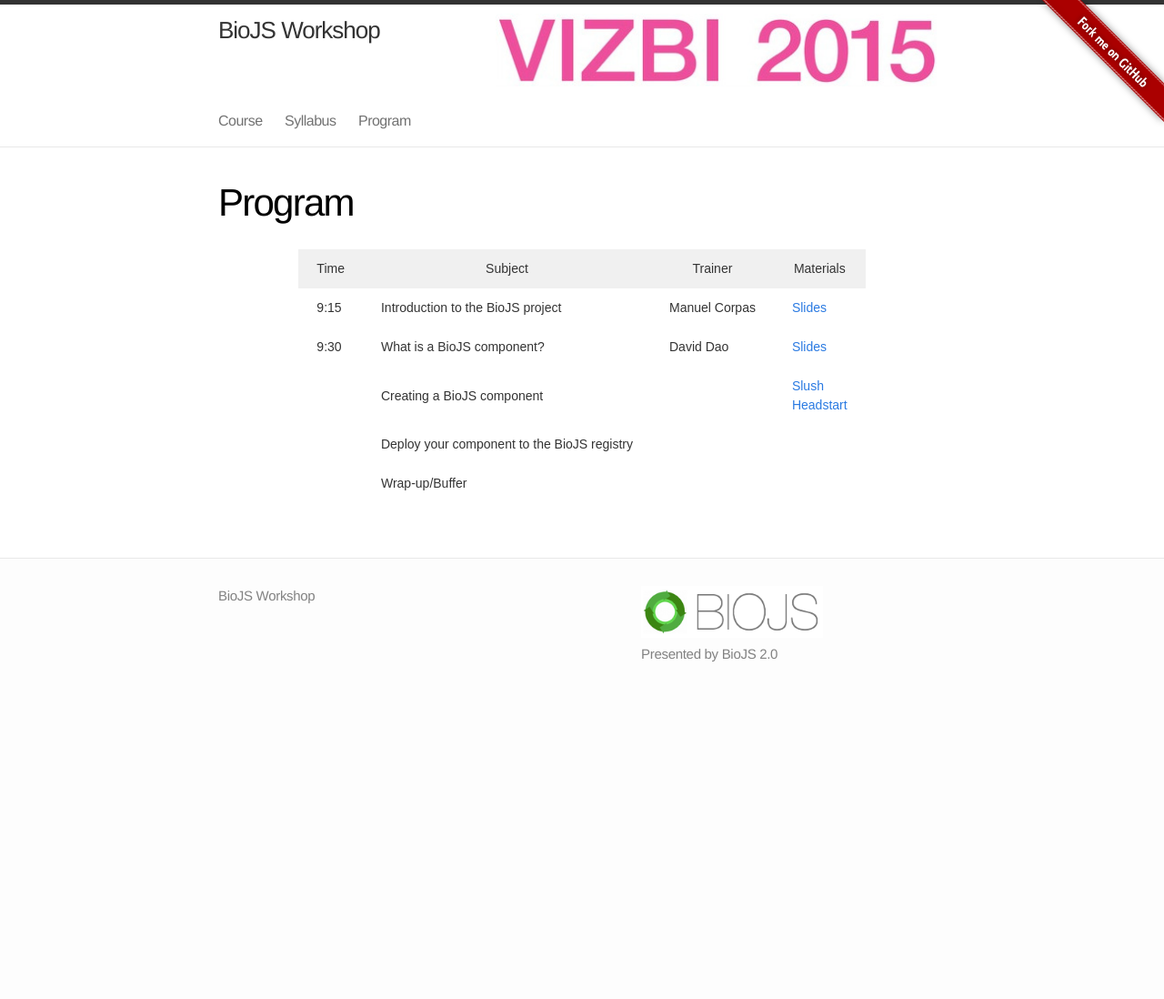
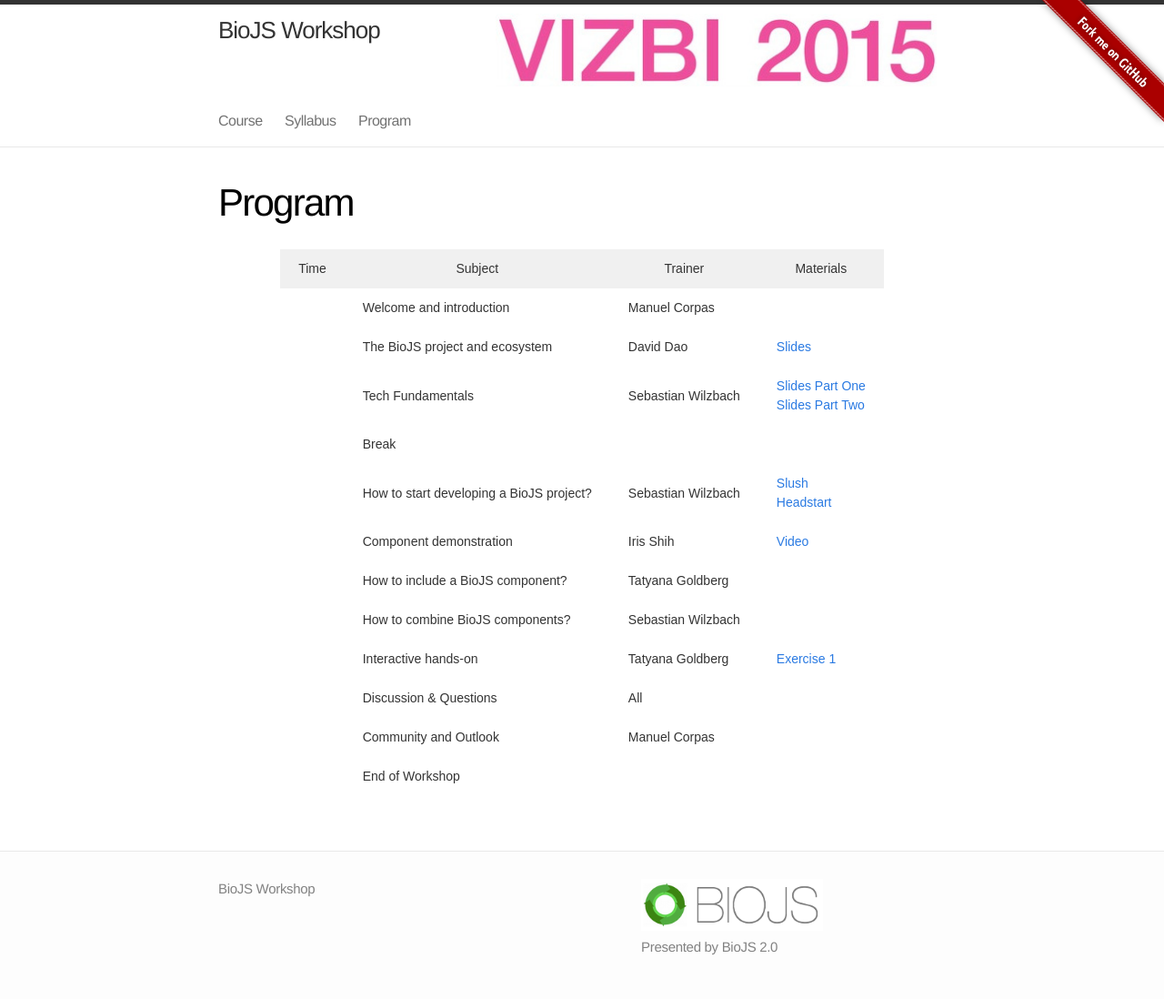
Before and after one commit to Alex-Willenbrink/vizbi, a Jekyll site: the page built from program.md, in a window 1280 px wide. Shown: the whole page at 91% size. Built offline with Jekyll 4.4.1, drawn with Linux system fonts in a browser that asks for light colours; before the commit the page ends 900 px from its top, so only the background shows below that.

Commit message:
extended program

```diff
--- a/program.md
+++ b/program.md
@@ -19,39 +19,83 @@ order: 3
     <th class="tg-031e">Materials</th>
   </tr>
   <tr>
-    <td class="tg-031e">9:15</td>
-    <td class="tg-031e">Introduction to the BioJS project</td>
+    <td class="tg-031e"></td>
+    <td class="tg-031e">Welcome and introduction</td>
     <td class="tg-031e">Manuel Corpas</td>
+    <td class="tg-031e" biojs-date="2014-11-05 02:00"></td>
+  </tr>
+  <tr>
+    <td class="tg-031e"></td>
+    <td class="tg-031e">The BioJS project and ecosystem</td>
+    <td class="tg-031e">David Dao</td>
     <td class="tg-031e"><a href="http://slides.biojs.net/ebi-biojs-intro/">Slides</a></td>
   </tr>
   <tr>
-    <td class="tg-031e">9:30</td>
-    <td class="tg-031e">What is a BioJS component?</td>
-    <td class="tg-031e">David Dao</td>
-    <td class="tg-031e"><a href="http://slides.biojs.net/ebi-tech-fundamentals-2/">Slides</a></td>
+    <td class="tg-031e"></td>
+    <td class="tg-031e">Tech Fundamentals</td>
+    <td class="tg-031e">Sebastian Wilzbach</td>
+    <td class="tg-031e"><a href="http://slides.biojs.net/ebi-tech-fundamentals-1/#/">Slides Part One</a><br><a href="http://slides.biojs.net/ebi-tech-fundamentals-2/">Slides Part Two</a> </td>
   </tr>
  <tr>
     <td class="tg-031e"></td>
-    <td class="tg-031e">Creating a BioJS component</td>
-    <td class="tg-031e"></td>
-    <td class="tg-031e" biojs-date="2014-11-05 11:30">
-    	<a href="https://github.com/biojs/slush-biojs">Slush</a><br>
-    	<a href="http://edu.biojs.net/series/101/22_headstart.html">Headstart</a>
-    </td>
-  </tr>
- <tr>
-    <td class="tg-031e"></td>
-    <td class="tg-031e">Deploy your component to the BioJS registry</td>
+    <td class="tg-031e">Break</td>
     <td class="tg-031e"></td>
     <td class="tg-031e"></td>
   </tr>
-
   <tr>
     <td class="tg-031e"></td>
-    <td class="tg-031e">Wrap-up/Buffer</td>
+    <td class="tg-031e">How to start developing a BioJS project?</td>
+    <td class="tg-031e">Sebastian Wilzbach</td>
+    <td class="tg-031e" biojs-date="2014-11-05 11:30">
+      <a href="https://github.com/biojs/slush-biojs">Slush</a><br>
+      <a href="http://edu.biojs.net/series/101/22_headstart.html">Headstart</a>
+    </td>
+  </tr>
+  <tr>
+    <td class="tg-031e"></td>
+    <td class="tg-031e">Component demonstration</td>
+    <td class="tg-031e">Iris Shih</td>
+    <td class="tg-031e"><a href="https://www.youtube.com/watch?v=SkMKuj-Q0YI">Video</a></td>
+  </tr>
+  <tr>
+    <td class="tg-031e"></td>
+    <td class="tg-031e">How to include a BioJS component?</td>
+    <td class="tg-031e">Tatyana Goldberg</td>
+    <td class="tg-031e"></td>
+  </tr>
+  <tr>
+    <td class="tg-031e"></td>
+    <td class="tg-031e">How to combine BioJS components?</td>
+    <td class="tg-031e">Sebastian Wilzbach</td>
+    <td class="tg-031e"></td>
+  </tr>
+  <tr>
+    <td class="tg-031e"></td>
+    <td class="tg-031e">Interactive hands-on</td>
+    <td class="tg-031e">Tatyana Goldberg</td>
+    <td class="tg-031e" biojs-date="2014-11-05 11:35">
+      <a href="https://github.com/daviddao/ebi-exercise">Exercise 1</a>
+    </td>
+  </tr>
+  <tr>
+    <td class="tg-031e"></td>
+    <td class="tg-031e">Discussion &amp; Questions</td>
+    <td class="tg-031e">All</td>
+    <td class="tg-031e"></td>
+  </tr>
+  <tr>
+    <td class="tg-031e"></td>
+    <td class="tg-031e">Community and Outlook</td>
+    <td class="tg-031e">Manuel Corpas</td>
+    <td class="tg-031e"></td>
+  </tr>
+  <tr>
+    <td class="tg-031e"></td>
+    <td class="tg-031e">End of Workshop</td>
     <td class="tg-031e"></td>
     <td class="tg-031e"></td>
   </tr>
 </table>
 
+
 <script src="{{ baseurl }}/js/hider.js"></script>
```
